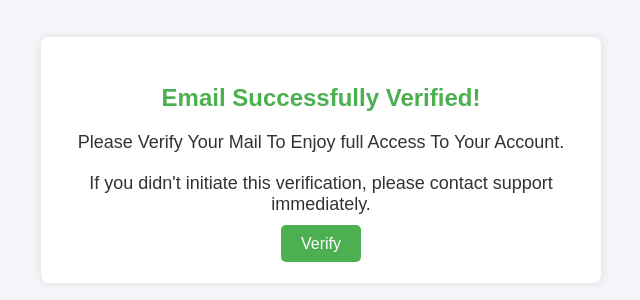
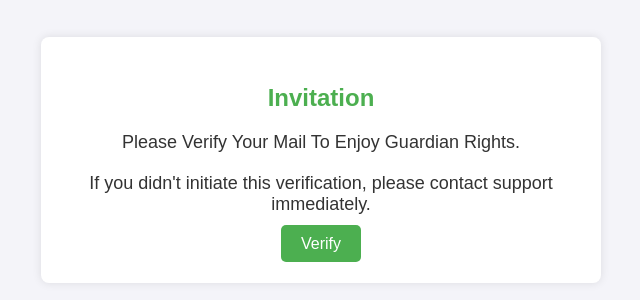
Before and after one commit to Endel-dev/Young-Engineer, a website: page verify.html in a window 1280 px wide. Shown: the part 240-540 px from the top of the page, without its empty margins (319-959 px from the left). Drawn offline with Linux system fonts and the light colour scheme.

```diff
--- a/verify.html
+++ b/verify.html
@@ -56,8 +56,8 @@
 
 <body>
   <div class="container">
-    <h1>Email Successfully Verified!</h1>
-    <p>Please Verify Your Mail To Enjoy full Access To Your Account.</p>
+    <h1>Invitation</h1>
+    <p>Please Verify Your Mail To Enjoy Guardian Rights.</p>
     <p>If you didn't initiate this verification, please contact support immediately.</p>
     <a href ="http://93.127.172.167:5001/login"class="btn" onclick="verifyEmail()">Verify</a>
   </div>
```
